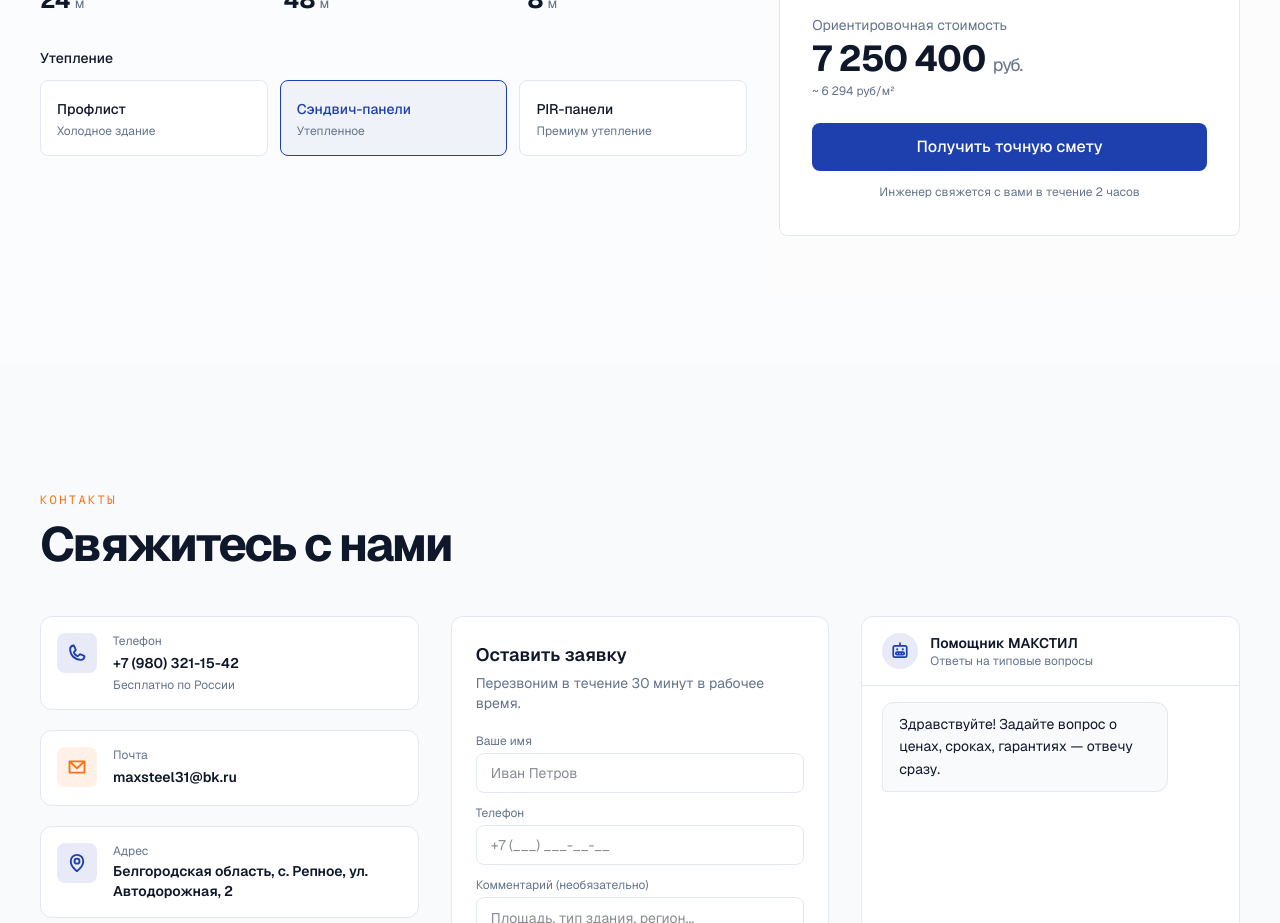
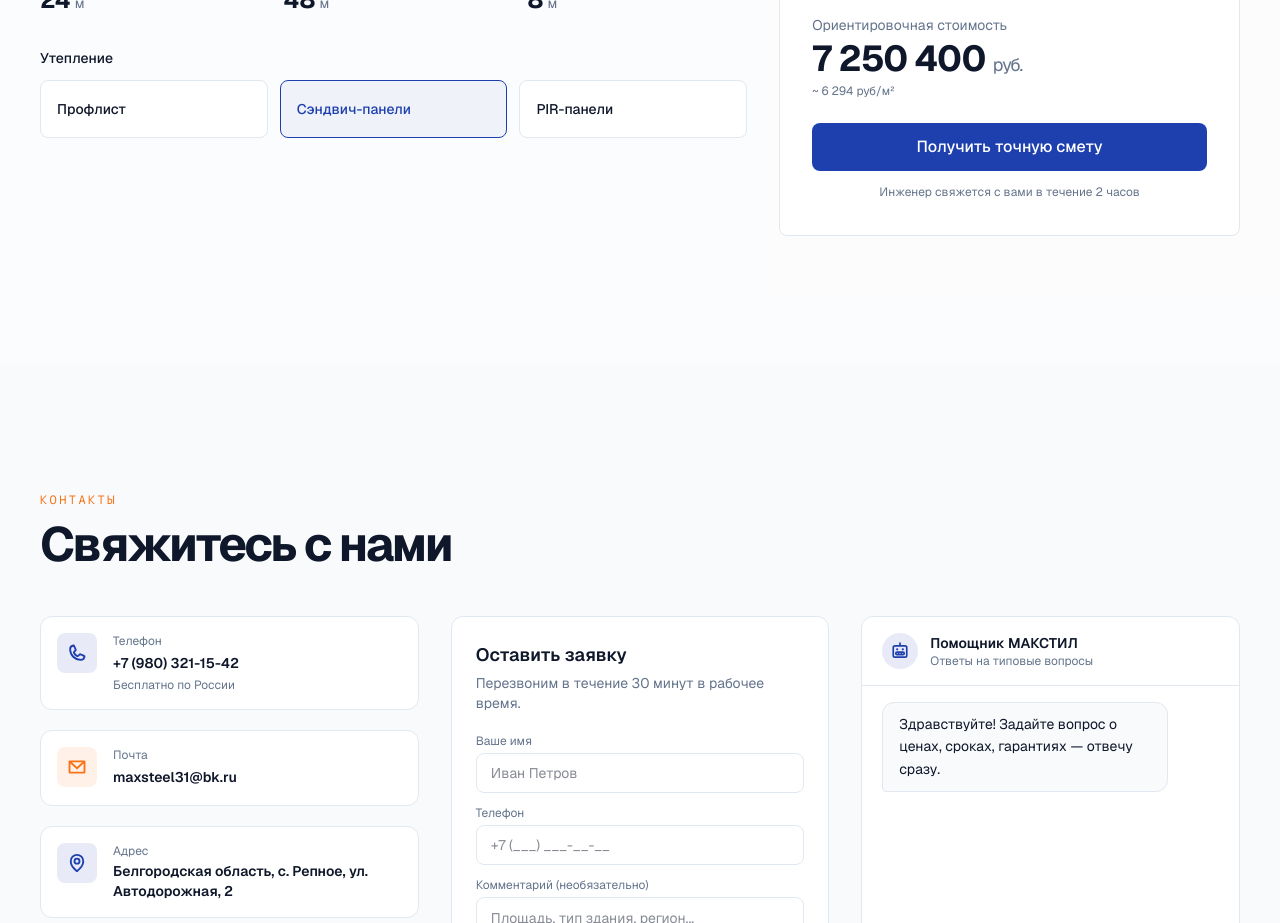
Before and after one commit to faded679/lstkmk, a Next.js app: page / in a window 1280 px wide. Shown: the part 7580-8503 px from the top of the page. Built offline with nearby package versions, Linux system fonts and the light colour scheme.

Commit message:
Remove insulation descriptions from calculator

```diff
--- a/src/components/Calculator.tsx
+++ b/src/components/Calculator.tsx
@@ -40,25 +40,21 @@ const buildingTypes: {
 const insulationOptions: {
   id: Insulation;
   label: string;
-  description: string;
   multiplier: number;
 }[] = [
   {
     id: "proflist",
     label: "Профлист",
-    description: "Холодное здание",
     multiplier: 1,
   },
   {
     id: "sandwich",
     label: "Сэндвич-панели",
-    description: "Утепленное",
     multiplier: 1.25,
   },
   {
     id: "pir",
     label: "PIR-панели",
-    description: "Премиум утепление",
     multiplier: 1.5,
   },
 ];
@@ -271,9 +267,6 @@ export default function Calculator() {
                     >
                       {opt.label}
                     </span>
-                    <span className="block text-xs text-muted mt-0.5">
-                      {opt.description}
-                    </span>
                   </button>
                 ))}
               </div>
```
